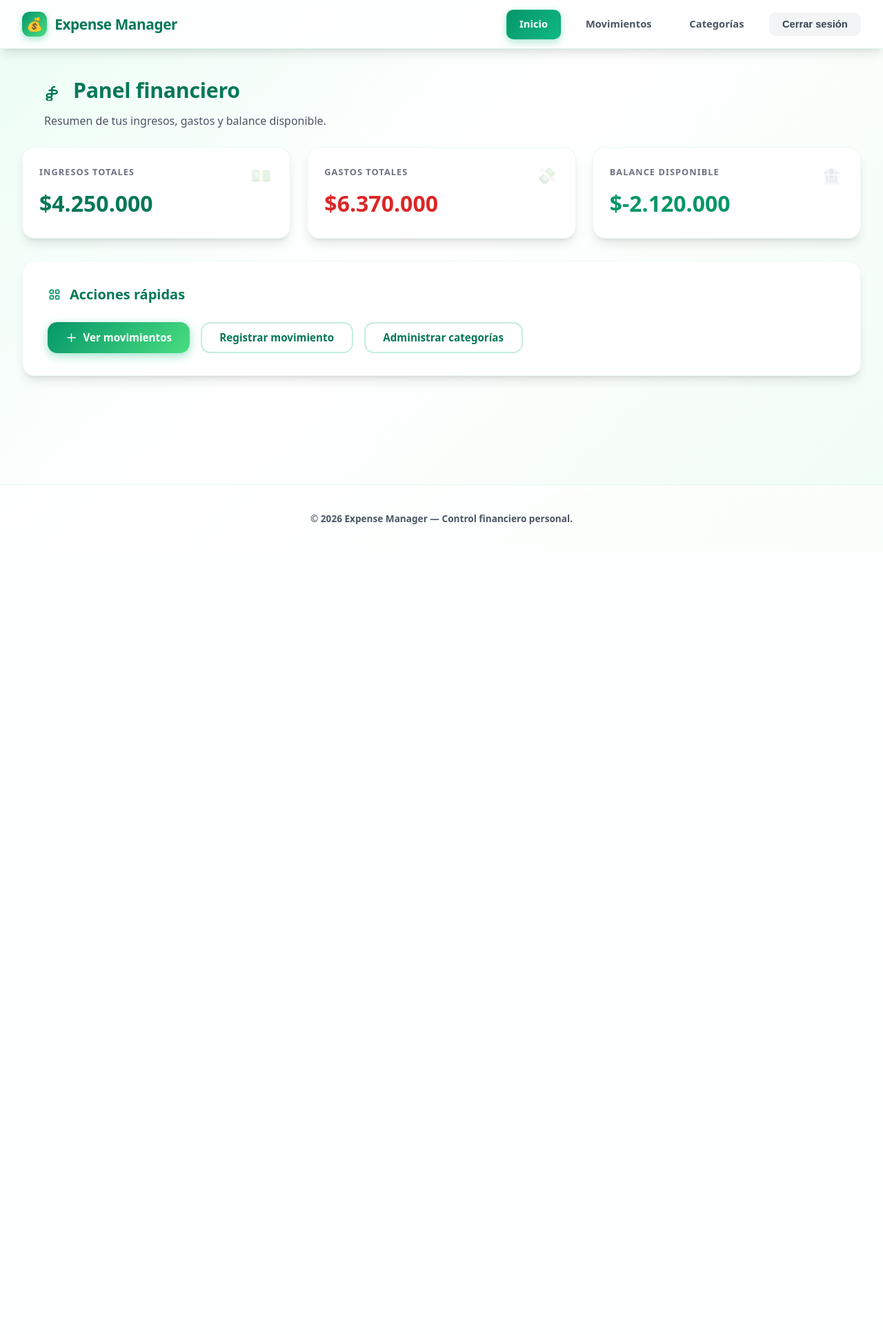
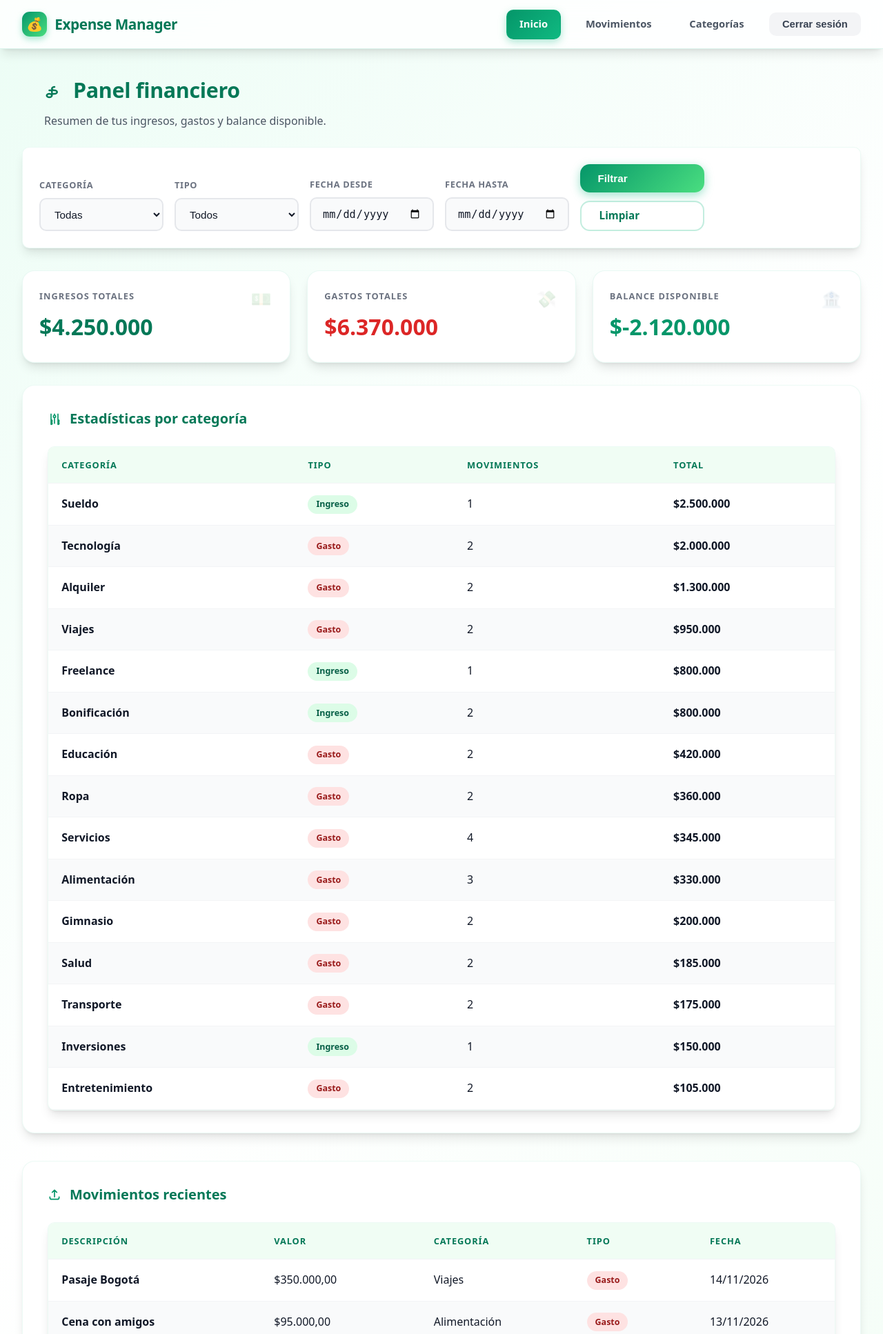
Before and after one commit to galvizlaura69/expense-manager-devops, a Django app: page / in a window 1280 px wide. Shown: the top 1934 px of the page at 69% size. Before the commit the page ends 760 px from the top, so only its background shows below. Run offline with Django 5.2, Linux system fonts and the light colour scheme; a user stored in the database is signed in; data comes from the database, SQL or seed files in the repository.

Commit message:
feat: dashboard con metricas y estadisticas filtradas
- Vista dashboard soporta filtros por categoria, tipo y rango de fechas
- Tarjetas de metricas (ingresos, gastos, balance) calculadas con filtros aplicados
- Tabla de estadísticas por categoría (monto total, conteo, tipo)
- Tabla de movimientos recientes (últimos 10)
- Formulario de filtros en el dashboard con botones Filtrar y Limpiar
- Enlace para ver todos los movimientos

```diff
--- a/expenses/views.py
+++ b/expenses/views.py
@@ -238,7 +238,26 @@ def dashboard(request):
 
     transactions = Transaction.objects.filter(
         user=request.user
-    )
+    ).select_related('category')
+
+    categories = Category.objects.filter(user=request.user)
+
+    category_id = request.GET.get('category')
+    type_filter = request.GET.get('type')
+    date_from = request.GET.get('date_from')
+    date_to = request.GET.get('date_to')
+
+    if category_id:
+        transactions = transactions.filter(category_id=category_id)
+
+    if type_filter:
+        transactions = transactions.filter(category__type=type_filter)
+
+    if date_from:
+        transactions = transactions.filter(date__gte=date_from)
+
+    if date_to:
+        transactions = transactions.filter(date__lte=date_to)
 
     income = transactions.filter(
         category__type='INCOME'
@@ -250,13 +269,40 @@ def dashboard(request):
 
     balance = income - expenses
 
+    # Estadísticas por categoría para el dashboard
+    category_stats = []
+    for cat in categories:
+        cat_transactions = transactions.filter(category=cat)
+        cat_total = cat_transactions.aggregate(total=Sum('amount'))['total'] or Decimal('0.00')
+        if cat_total > 0:
+            category_stats.append({
+                'name': cat.name,
+                'type': cat.get_type_display(),
+                'type_code': cat.type,
+                'total': cat_total,
+                'count': cat_transactions.count(),
+            })
+
+    # Ordenar por monto total descendente
+    category_stats.sort(key=lambda x: x['total'], reverse=True)
+
+    # Movimientos recientes filtrados (últimos 10)
+    recent_transactions = transactions.order_by('-date', '-id')[:10]
+
     return render(
         request,
         'expenses/dashboard.html',
         {
             'income': income,
             'expenses': expenses,
-            'balance': balance
+            'balance': balance,
+            'categories': categories,
+            'selected_category': category_id or '',
+            'selected_type': type_filter or '',
+            'date_from': date_from or '',
+            'date_to': date_to or '',
+            'category_stats': category_stats,
+            'recent_transactions': recent_transactions,
         }
     )
 
--- a/templates/expenses/dashboard.html
+++ b/templates/expenses/dashboard.html
@@ -9,7 +9,7 @@
     <h1 class="page-title">
       <svg xmlns="http://www.w3.org/2000/svg" class="icon" fill="none" viewBox="0 0 24 24" stroke="currentColor" width="30" height="30">
         <path stroke-linecap="round" stroke-linejoin="round" stroke-width="2"
-              d="M12 8c-1.657 0-3 .895-3 2s1.343 2 3 2 3 .895 3 2-1.343 2-3 2-3 .895-3-2 1.343-2-3-2m0 8c1.657 0 3-.895 3-2 0-1.105-1.343-2-3-2-1.657 0-3 .895-3 2 0 1.105 1.343 2 3 2m0 0c1.657 0 3 .895 3 2 0 1.105-1.343 2-3 2-1.657 0-3-.895-3-2 0-1.105 1.343-2 3-2z"/>
+              d="M12 8c-1.657 0-3 .895-3 2s1.343 2 3 2 3 .895 3 2-1.343 2-3 2-3 .895-3-2 1.343-2-3-2m0 8c1.657 0 3-.895 3-2 0-1.105-1.343-2-3-2-1.657 0-3 .895-3 2 0 1.105 1.343 2 3 2z"/>
       </svg>
       Panel financiero
     </h1>
@@ -18,6 +18,42 @@
     </p>
   </header>
 
+  <!-- Filtros del dashboard -->
+  <form method="GET" class="filters-form">
+    <div class="filter-group">
+      <label class="filter-label">Categoría</label>
+      <select name="category" class="form-control">
+        <option value="">Todas</option>
+        {% for cat in categories %}
+          <option value="{{ cat.pk }}" {% if selected_category == cat.pk|stringformat:"s" %}selected{% endif %}>
+            {{ cat.name }}
+          </option>
+        {% endfor %}
+      </select>
+    </div>
+    <div class="filter-group">
+      <label class="filter-label">Tipo</label>
+      <select name="type" class="form-control">
+        <option value="">Todos</option>
+        <option value="INCOME" {% if selected_type == 'INCOME' %}selected{% endif %}>Ingreso</option>
+        <option value="EXPENSE" {% if selected_type == 'EXPENSE' %}selected{% endif %}>Gasto</option>
+      </select>
+    </div>
+    <div class="filter-group">
+      <label class="filter-label">Fecha desde</label>
+      <input type="date" name="date_from" class="form-control" value="{{ date_from }}">
+    </div>
+    <div class="filter-group">
+      <label class="filter-label">Fecha hasta</label>
+      <input type="date" name="date_to" class="form-control" value="{{ date_to }}">
+    </div>
+    <div class="filter-group filter-actions">
+      <button type="submit" class="btn btn-primary">Filtrar</button>
+      <a href="{% url 'dashboard' %}" class="btn btn-outline">Limpiar</a>
+    </div>
+  </form>
+
+  <!-- Tarjetas de métricas principales -->
   <div class="stats-grid">
     <div class="stat-card">
       <span class="stat-icon">💵</span>
@@ -36,29 +72,107 @@
     </div>
   </div>
 
+  <!-- Estadísticas por categoría -->
+  {% if category_stats %}
   <div class="section-card">
     <div class="section-header">
       <svg xmlns="http://www.w3.org/2000/svg" class="icon" fill="none" viewBox="0 0 24 24" stroke="currentColor" width="20" height="20">
         <path stroke-linecap="round" stroke-linejoin="round" stroke-width="2"
-              d="M4 6a2 2 0 012-2h2a2 2 0 012 2v2a2 2 0 01-2 2H6a2 2 0 01-2-2V6zM14 6a2 2 0 012-2h2a2 2 0 012 2v2a2 2 0 01-2 2h-2a2 2 0 01-2-2V6zM4 16a2 2 0 012-2h2a2 2 0 012 2v2a2 2 0 01-2 2H6a2 2 0 01-2-2v-2zM14 16a2 2 0 012-2h2a2 2 0 012 2v2a2 2 0 01-2 2h-2a2 2 0 01-2-2v-2z"/>
+              d="M12 6V4m0 2a2 2 0 100 4m0-4a2 2 0 110 4m-6 8a2 2 0 100-4m0 4a2 2 0 110 4m0 4v2m0-6V4m6 6v10m6-2a2 2 0 100-4m0 4a2 2 0 110 4m0 4v2m0-6V4"/>
       </svg>
-      <h2 class="section-title">Acciones rápidas</h2>
+      <h2 class="section-title">Estadísticas por categoría</h2>
     </div>
 
-    <div style="display:flex; gap:1rem; flex-wrap:wrap;">
-      <a href="{% url 'transaction_list' %}" class="btn btn-primary">
-        <svg xmlns="http://www.w3.org/2000/svg" fill="none" viewBox="0 0 24 24" stroke="currentColor" width="17" height="17">
-          <path stroke-linecap="round" stroke-linejoin="round" stroke-width="2" d="M12 4v16m8-8H4"/>
-        </svg>
-        Ver movimientos
-      </a>
-      <a href="{% url 'transaction_create' %}" class="btn btn-outline">
-        Registrar movimiento
-      </a>
-      <a href="{% url 'category_list' %}" class="btn btn-outline">
-        Administrar categorías
-      </a>
+    <div class="table-wrap">
+      <table>
+        <thead>
+          <tr>
+            <th>Categoría</th>
+            <th>Tipo</th>
+            <th>Movimientos</th>
+            <th>Total</th>
+          </tr>
+        </thead>
+        <tbody>
+          {% for stat in category_stats %}
+          <tr>
+            <td>
+              <strong>{{ stat.name }}</strong>
+            </td>
+            <td>
+              <span class="badge
+                {% if stat.type_code == 'INCOME' %}badge-income{% else %}badge-expense{% endif %}">
+                {{ stat.type }}
+              </span>
+            </td>
+            <td>{{ stat.count }}</td>
+            <td>
+              <strong>${{ stat.total|intcomma }}</strong>
+            </td>
+          </tr>
+          {% endfor %}
+        </tbody>
+      </table>
     </div>
+  </div>
+  {% endif %}
+
+  <!-- Movimientos recientes -->
+  <div class="section-card">
+    <div class="section-header">
+      <svg xmlns="http://www.w3.org/2000/svg" class="icon" fill="none" viewBox="0 0 24 24" stroke="currentColor" width="20" height="20">
+        <path stroke-linecap="round" stroke-linejoin="round" stroke-width="2"
+              d="M4 16v1a3 3 0 003 3h10a3 3 0 003-3v-1m-4-8l-4-4m0 0L8 8m4-4v12"/>
+      </svg>
+      <h2 class="section-title">Movimientos recientes</h2>
+    </div>
+
+    <div class="table-wrap">
+      <table>
+        <thead>
+          <tr>
+            <th>Descripción</th>
+            <th>Valor</th>
+            <th>Categoría</th>
+            <th>Tipo</th>
+            <th>Fecha</th>
+          </tr>
+        </thead>
+        <tbody>
+          {% for transaction in recent_transactions %}
+          <tr>
+            <td>
+              <strong>{{ transaction.description }}</strong>
+            </td>
+            <td>${{ transaction.amount|intcomma }}</td>
+            <td>{{ transaction.category.name }}</td>
+            <td>
+              <span class="badge
+                {% if transaction.category.type == 'INCOME' %}badge-income{% else %}badge-expense{% endif %}">
+                {{ transaction.category.get_type_display }}
+              </span>
+            </td>
+            <td>{{ transaction.date|date:"d/m/Y" }}</td>
+          </tr>
+          {% empty %}
+          <tr>
+            <td colspan="5" style="text-align:center; color:var(--gray-500);">
+              No hay movimientos con los filtros aplicados.
+            </td>
+          </tr>
+          {% endfor %}
+        </tbody>
+      </table>
+    </div>
+  </div>
+
+  <div class="actions" style="margin-top:1.5rem;">
+    <a href="{% url 'transaction_list' %}" class="btn btn-outline">
+      <svg xmlns="http://www.w3.org/2000/svg" fill="none" viewBox="0 0 24 24" stroke="currentColor" width="17" height="17">
+        <path stroke-linecap="round" stroke-linejoin="round" stroke-width="2" d="M12 4v16m8-8H4"/>
+      </svg>
+      Ver todos los movimientos
+    </a>
   </div>
 </div>
 {% endblock %}
```
